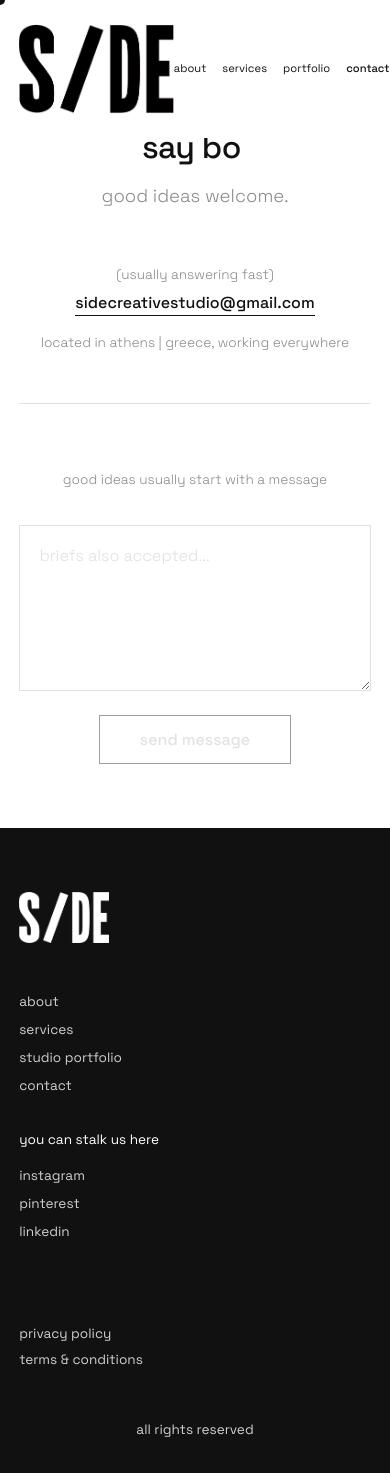
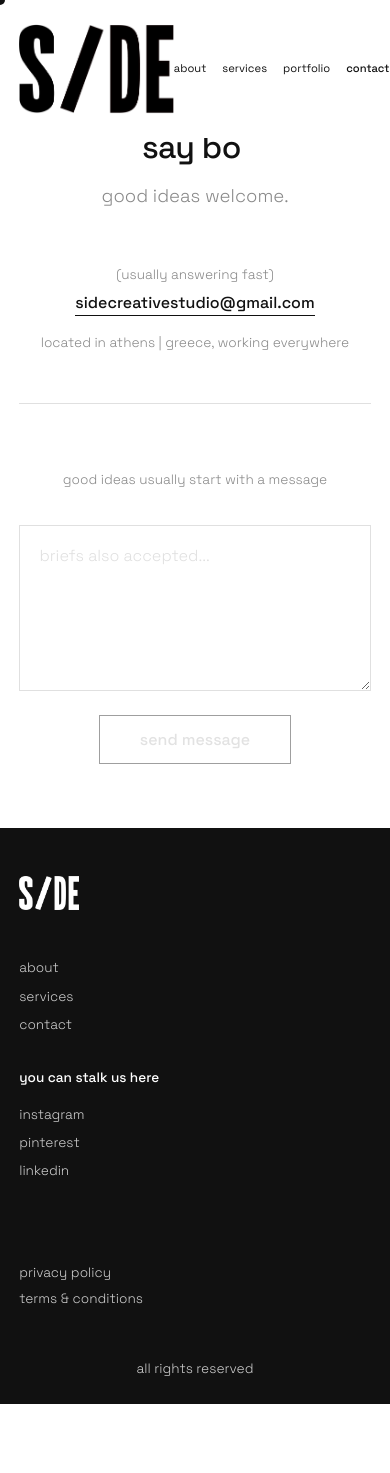
Before and after one commit to AnastasiaKaldi/SideStudio, a React (Vite) app: page /contact in a window 390 px wide. After the commit the page ends 1404 px from the top, so only its background shows below. Built offline with nearby package versions, Linux system fonts and the light colour scheme.

Commit message:
footer consistency

```diff
--- a/src/components/AboutFooter/AboutFooter.css
+++ b/src/components/AboutFooter/AboutFooter.css
@@ -32,18 +32,19 @@
 }
 
 .about-footer__nav-title {
-  font-size: var(--font-size-sm);
+  font-size: var(--font-size-base);
   text-transform: lowercase;
   color: var(--color-white);
   margin-bottom: 0.5rem;
-  font-weight: var(--font-weight-regular);
+  font-weight: var(--font-weight-medium);
 }
 
 .about-footer__nav-link {
-  font-size: var(--font-size-sm);
+  font-size: var(--font-size-base);
   color: rgba(255, 255, 255, 0.8);
   text-transform: lowercase;
   transition: color 0.2s ease;
+  font-weight: var(--font-weight-light);
 }
 
 .about-footer__nav-link:hover {
@@ -58,7 +59,8 @@
 }
 
 .about-footer__legal-link {
-  font-size: var(--font-size-sm);
+  font-size: var(--font-size-base);
+  font-weight: var(--font-weight-light);
   color: rgba(255, 255, 255, 0.8);
   text-transform: lowercase;
   transition: color 0.2s ease;
@@ -75,14 +77,39 @@
 }
 
 .about-footer__copyright {
-  font-size: var(--font-size-sm);
+  font-size: var(--font-size-base);
+  font-weight: var(--font-weight-light);
   color: rgba(255, 255, 255, 0.8);
   text-transform: lowercase;
 }
 
 @media (max-width: 768px) {
+  .about-footer {
+    padding: 3rem var(--content-padding) 1.5rem;
+  }
+
+  .about-footer__logo-img {
+    width: 60px;
+  }
+
   .about-footer__nav {
     flex-direction: column;
     gap: 2rem;
   }
+
+  .about-footer__nav-title {
+    font-size: var(--font-size-sm);
+  }
+
+  .about-footer__nav-link {
+    font-size: var(--font-size-sm);
+  }
+
+  .about-footer__legal-link {
+    font-size: var(--font-size-sm);
+  }
+
+  .about-footer__copyright {
+    font-size: var(--font-size-sm);
+  }
 }
--- a/src/components/AboutFooter/AboutFooter.jsx
+++ b/src/components/AboutFooter/AboutFooter.jsx
@@ -1,19 +1,43 @@
 import { Link } from 'react-router-dom'
+import { motion } from 'framer-motion'
 import './AboutFooter.css'
+
+const ease = [0.16, 1, 0.3, 1]
+
+const staggerContainer = {
+  hidden: {},
+  visible: {
+    transition: { staggerChildren: 0.1, delayChildren: 0.05 },
+  },
+}
+
+const fadeUp = {
+  hidden: { opacity: 0, y: 25 },
+  visible: {
+    opacity: 1,
+    y: 0,
+    transition: { duration: 0.7, ease },
+  },
+}
 
 function AboutFooter() {
   return (
-    <footer className="about-footer">
+    <motion.footer
+      className="about-footer"
+      initial="hidden"
+      whileInView="visible"
+      viewport={{ once: true, amount: 0.2 }}
+      variants={staggerContainer}
+    >
       <div className="about-footer__inner">
-        <div className="about-footer__logo">
+        <motion.div className="about-footer__logo" variants={fadeUp}>
           <img src="/logowhite.png" alt="S/DE" className="about-footer__logo-img" />
-        </div>
+        </motion.div>
 
-        <div className="about-footer__nav">
+        <motion.div className="about-footer__nav" variants={fadeUp}>
           <div className="about-footer__nav-group">
             <Link to="/about" className="about-footer__nav-link">about</Link>
             <Link to="/services" className="about-footer__nav-link">services</Link>
-            <Link to="/portfolio" className="about-footer__nav-link">studio portfolio</Link>
             <Link to="/contact" className="about-footer__nav-link">contact</Link>
           </div>
 
@@ -23,18 +47,18 @@ function AboutFooter() {
             <a href="#" className="about-footer__nav-link">pinterest</a>
             <a href="#" className="about-footer__nav-link">linkedin</a>
           </div>
-        </div>
+        </motion.div>
 
-        <div className="about-footer__legal">
+        <motion.div className="about-footer__legal" variants={fadeUp}>
           <a href="#" className="about-footer__legal-link">privacy policy</a>
           <a href="#" className="about-footer__legal-link">terms & conditions</a>
-        </div>
+        </motion.div>
 
-        <div className="about-footer__bottom">
+        <motion.div className="about-footer__bottom" variants={fadeUp}>
           <span className="about-footer__copyright">all rights reserved</span>
-        </div>
+        </motion.div>
       </div>
-    </footer>
+    </motion.footer>
   )
 }
 
--- a/src/components/Footer/Footer.css
+++ b/src/components/Footer/Footer.css
@@ -33,18 +33,19 @@
 }
 
 .footer__nav-title {
-  font-size: var(--font-size-sm);
+  font-size: var(--font-size-base);
   text-transform: lowercase;
   color: var(--color-white);
   margin-bottom: 0.5rem;
-  font-weight: var(--font-weight-regular);
+  font-weight: var(--font-weight-medium);
 }
 
 .footer__nav-link {
-  font-size: var(--font-size-sm);
+  font-size: var(--font-size-base);
   color: rgba(255, 255, 255, 0.8);
   text-transform: lowercase;
   transition: color 0.2s ease;
+  font-weight: var(--font-weight-light);
 }
 
 .footer__nav-link:hover {
@@ -59,7 +60,8 @@
 }
 
 .footer__legal-link {
-  font-size: var(--font-size-sm);
+  font-size: var(--font-size-base);
+  font-weight: var(--font-weight-light);
   color: rgba(255, 255, 255, 0.8);
   text-transform: lowercase;
   transition: color 0.2s ease;
@@ -76,14 +78,39 @@
 }
 
 .footer__copyright {
-  font-size: var(--font-size-sm);
+  font-size: var(--font-size-base);
+  font-weight: var(--font-weight-light);
   color: rgba(255, 255, 255, 0.8);
   text-transform: lowercase;
 }
 
 @media (max-width: 768px) {
+  .footer {
+    padding: 3rem var(--content-padding) 1.5rem;
+  }
+
+  .footer__logo-img {
+    width: 60px;
+  }
+
   .footer__nav {
     flex-direction: column;
     gap: 2rem;
   }
+
+  .footer__nav-title {
+    font-size: var(--font-size-sm);
+  }
+
+  .footer__nav-link {
+    font-size: var(--font-size-sm);
+  }
+
+  .footer__legal-link {
+    font-size: var(--font-size-sm);
+  }
+
+  .footer__copyright {
+    font-size: var(--font-size-sm);
+  }
 }
--- a/src/components/Footer/Footer.jsx
+++ b/src/components/Footer/Footer.jsx
@@ -1,19 +1,43 @@
 import { Link } from 'react-router-dom'
+import { motion } from 'framer-motion'
 import './Footer.css'
+
+const ease = [0.16, 1, 0.3, 1]
+
+const staggerContainer = {
+  hidden: {},
+  visible: {
+    transition: { staggerChildren: 0.1, delayChildren: 0.05 },
+  },
+}
+
+const fadeUp = {
+  hidden: { opacity: 0, y: 25 },
+  visible: {
+    opacity: 1,
+    y: 0,
+    transition: { duration: 0.7, ease },
+  },
+}
 
 function Footer() {
   return (
-    <footer className="footer">
+    <motion.footer
+      className="footer"
+      initial="hidden"
+      whileInView="visible"
+      viewport={{ once: true, amount: 0.2 }}
+      variants={staggerContainer}
+    >
       <div className="footer__inner">
-        <div className="footer__logo">
+        <motion.div className="footer__logo" variants={fadeUp}>
           <img src="/logowhite.png" alt="S/DE" className="footer__logo-img" />
-        </div>
+        </motion.div>
 
-        <div className="footer__nav">
+        <motion.div className="footer__nav" variants={fadeUp}>
           <div className="footer__nav-group">
             <Link to="/about" className="footer__nav-link">about</Link>
             <Link to="/services" className="footer__nav-link">services</Link>
-            <Link to="/portfolio" className="footer__nav-link">studio portfolio</Link>
             <Link to="/contact" className="footer__nav-link">contact</Link>
           </div>
 
@@ -23,18 +47,18 @@ function Footer() {
             <a href="#" className="footer__nav-link">pinterest</a>
             <a href="#" className="footer__nav-link">linkedin</a>
           </div>
-        </div>
+        </motion.div>
 
-        <div className="footer__legal">
+        <motion.div className="footer__legal" variants={fadeUp}>
           <a href="#" className="footer__legal-link">privacy policy</a>
           <a href="#" className="footer__legal-link">terms & conditions</a>
-        </div>
+        </motion.div>
 
-        <div className="footer__bottom">
+        <motion.div className="footer__bottom" variants={fadeUp}>
           <span className="footer__copyright">all rights reserved</span>
-        </div>
+        </motion.div>
       </div>
-    </footer>
+    </motion.footer>
   )
 }
 
```
